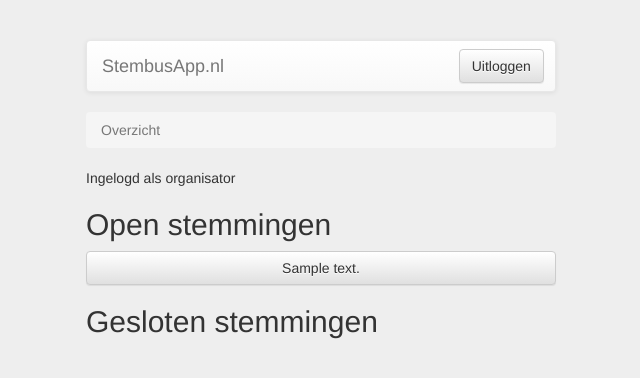
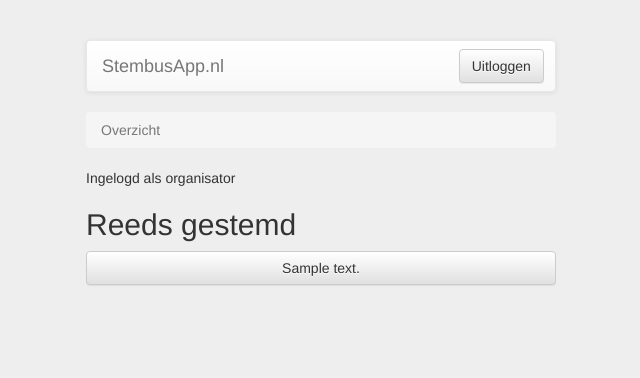
Before and after one commit to gerard-/votingapp, a Django app: page /polls/ in a window 1280 px wide. Shown: the top 378 px of the page, without its empty margins (319-959 px from the left). Run offline with Django 3.2, Linux system fonts and the light colour scheme; a user stored in the database is signed in; tables that the repository leaves empty hold one stand-in row (values such as "Sample post"); some libraries are stand-ins or nearby versions.

Commit message:
Improve the index

```diff
--- a/polls/templates/polls/index.html
+++ b/polls/templates/polls/index.html
@@ -7,24 +7,26 @@
     {% if request.user.is_staff %}
         <p>Ingelogd als organisator</p>
     {% endif %}
-    {% if question_list %}
-        <h2>Open stemmingen</h2>
-        {% for question in question_list %}
-            {% if question.question_open %}
-                {% if request.user.is_staff or question.user_voted %}
-                    <a class="btn btn-default btn-block" href="{% url 'polls:results' question.id %}">{{ question.question_text }}</a>
-                {% else %}
-                    <a class="btn btn-default btn-block" href="{% url 'polls:detail' question.id %}">{{ question.question_text }}</a>
-                {% endif %}
+    {% if open_not_voted_questions %}
+        <h2>Stemmen</h2>
+        {% for question in open_not_voted_questions %}
+            {% if request.user.is_staff %}
+                <a class="btn btn-default btn-block" href="{% url 'polls:results' question.id %}">{{ question.question_text }}</a>
+            {% else %}
+                <a class="btn btn-primary btn-block" href="{% url 'polls:detail' question.id %}">{{ question.question_text }}</a>
             {% endif %}
         {% endfor %}
-        <h2>Gesloten stemmingen</h2>
-        {% for question in question_list %}
-            {% if not question.question_open %}
-                <a class="btn btn-default btn-block" href="{% url 'polls:results' question.id %}">{{ question.question_text }}</a>
-            {% endif %}
+    {% endif %}
+    {% if open_voted_questions %}
+        <h2>Reeds gestemd</h2>
+        {% for question in open_voted_questions %}
+            <a class="btn btn-default btn-block" href="{% url 'polls:results' question.id %}">{{ question.question_text }}</a>
         {% endfor %}
-    {% else %}
-        <p>Er staan op dit moment geen stemmingen open.</p>
+    {% endif %}
+    {% if closed_questions %}
+    <h2>Gesloten stemmingen</h2>
+        {% for question in closed_questions %}
+            <a class="btn btn-default btn-block" href="{% url 'polls:results' question.id %}">{{ question.question_text }}</a>
+        {% endfor %}
     {% endif %}
 {% endblock %}
--- a/polls/urls.py
+++ b/polls/urls.py
@@ -5,7 +5,7 @@ from . import views
 
 app_name = 'polls'
 urlpatterns = [
-    url(r'^$', views.IndexView.as_view(), name='index'),
+    url(r'^$', views.index, name='index'),
     url(r'^(?P<pk>[0-9]+)/$', views.DetailView.as_view(), name='detail'),
     url(r'^(?P<pk>[0-9]+)/results/$', views.ResultsView.as_view(), name='results'),
     url(r'^(?P<question_id>[0-9]+)/vote/$', views.vote, name='vote'),
--- a/polls/views.py
+++ b/polls/views.py
@@ -14,6 +14,18 @@ from django.db import IntegrityError
 
 from django.contrib.auth.models import User
 from .models import Question, Answer, Choice
+
+@login_required
+def index(request):
+    open_questions = Question.objects.filter(question_visible=True, question_open=True)
+    open_not_voted_questions = open_questions.exclude(answer__user=request.user)
+    open_voted_questions = open_questions.filter(answer__user=request.user)
+    closed_questions = Question.objects.filter(question_visible=True, question_open=False)
+    return render(request, 'polls/index.html', {
+                    'open_not_voted_questions': open_not_voted_questions,
+                    'open_voted_questions': open_voted_questions,
+                    'closed_questions': closed_questions,
+                })
 
 class IndexView(LoginRequiredMixin, generic.ListView):
     template_name = 'polls/index.html'
```
